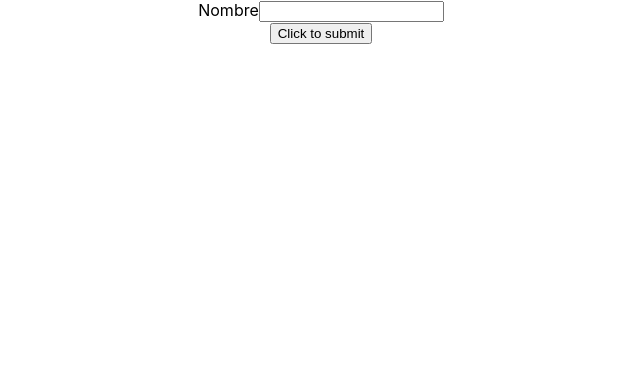
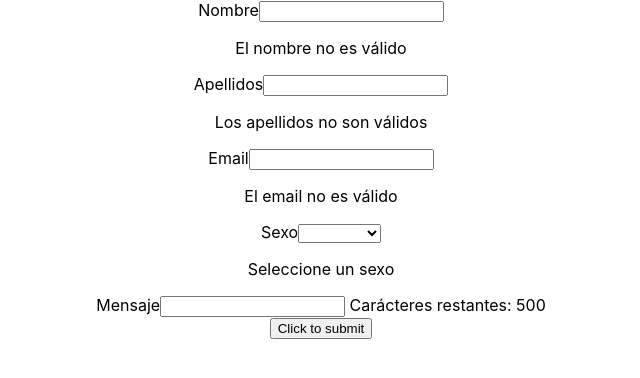
Before and after one commit to MarioNadal/DIActividad6, a React (Create React App) app: page / in a window 1280 px wide. Shown: the top 378 px of the page, without its empty margins (319-959 px from the left). Built offline with nearby package versions, Linux system fonts and the light colour scheme.

Commit message:
07/11/2023

```diff
--- a/src/Formulario.js
+++ b/src/Formulario.js
@@ -2,26 +2,119 @@ import { useCallback, useEffect, useState } from "react"
 
 function Formulario() {
     const [enteredName, setEnteredName] = useState('');
+    const [enteredApellidos, setEnteredApellidos] = useState('');
+    const [enteredEmail, setEnteredEmail] = useState(' ');
+    const [enteredSexo, setEnteredSexo] = useState(' ');
+    const [enteredMensaje, setEnteredMensaje] = useState('');
+
+    const [nombreIncorrecto, setNombreIncorrecto] = useState("");
+    const [apellidosIncorrecto, setApellidosIncorrecto] = useState("");
+    const [emailIncorrecto, setEmailIncorrecto] = useState("");
+    const [sexoIncorrecto, setSexoIncorrecto] = useState("");
+    const [mensajeIncorrecto, setMensajeIncorrecto] = useState("");
+
 
 
     function updateName(event){
         setEnteredName(event.target.value);
     }
+    function updateApellidos(event){
+        setEnteredApellidos(event.target.value);
+    }
+    function updateEmail(event){
+        setEnteredEmail(event.target.value);
+    }
+    function updateSexo(event){
+        setEnteredSexo(event.target.value);
+    }
+    function updateMensaje(event){
+        setEnteredMensaje(event.target.value);
+    }
+
     const validateName = useCallback(
-        function(){
-            if(validateName===null||validateName.length>10){
-                console.log('Invalid name!')
+        function() {
+            if(enteredName===""||enteredName.length>10){
+                setNombreIncorrecto(<p>El nombre no es válido</p>)
+            }else{
+                setNombreIncorrecto(<span></span>)
             }
         },
         [enteredName]
     )
+    const validateApellidos = useCallback(
+        function() {
+            if(enteredApellidos===""||enteredApellidos.length>20){
+                setApellidosIncorrecto(<p>Los apellidos no son válidos</p>)
+            }else{
+                setApellidosIncorrecto(<span></span>)
+            }
+        },
+        [enteredApellidos]
+    )
+    const validateEmail = useCallback(
+        function() {
+            if(enteredEmail===""||enteredEmail.length>20||!enteredEmail.includes("@")){
+                setEmailIncorrecto(<p>El email no es válido</p>)
+            }else{
+                setEmailIncorrecto(<span></span>)
+            }
+        },
+        [enteredEmail]
+    )
+    const validateSexo = useCallback(
+        function() {
+            if(enteredSexo===" "){
+                setSexoIncorrecto(<p>Seleccione un sexo</p>)
+            }else{
+                setSexoIncorrecto(<span></span>)
+            }
+        },
+        [enteredSexo]
+    )
+    const validateMensaje = useCallback(
+        function() {
+            if(enteredMensaje.length>500){
+                setMensajeIncorrecto(<p>Mensaje demasiado largo</p>)
+            }else{
+                let caracteresRestantes = 500-enteredMensaje.length;
+                setMensajeIncorrecto(<span> Carácteres restantes: {caracteresRestantes}</span>)
+            }
+        },
+        [enteredMensaje]
+    )
 
     useEffect(
-        function () {
+        function(){
             validateName();
         },
         [validateName]
     );
+    useEffect(
+        function(){
+            validateApellidos();
+        },
+        [validateApellidos]
+    );
+    useEffect(
+        function(){
+            validateEmail();
+        },
+        [validateEmail]
+    );
+    useEffect(
+        function(){
+            validateSexo();
+        },
+        [validateSexo]
+    );
+    useEffect(
+        function(){
+            validateMensaje();
+        },
+        [validateMensaje]
+    );
+
+
 
     const handleSubmit = (e) => {
         e.preventDefault();
@@ -32,6 +125,28 @@ function Formulario() {
             <div>
                 <label>Nombre</label>
                 <input type="name" onChange={updateName} />
+                {nombreIncorrecto}
+                <p></p>
+                <label>Apellidos</label>
+                <input type="apellidos" onChange={updateApellidos} />
+                {apellidosIncorrecto}
+                <p></p>
+                <label>Email</label>
+                <input type="email" onChange={updateEmail} />
+                {emailIncorrecto}
+                <p></p>
+                <label>Sexo</label>
+                <select type="sexo" onChange={updateSexo}>
+                    <option value=" "> </option>
+                    <option value="No binario">No binario</option>
+                    <option value="Masculino">Masculino</option>
+                    <option value="Femenino">Femenino</option>
+                </select>
+                {sexoIncorrecto}
+                <p></p>
+                <label>Mensaje</label>
+                <input trpe="mensaje" onChange={updateMensaje}/>
+                {mensajeIncorrecto}
             </div>
             <button type = 'submit'>Click to submit</button>
         </form>
```
